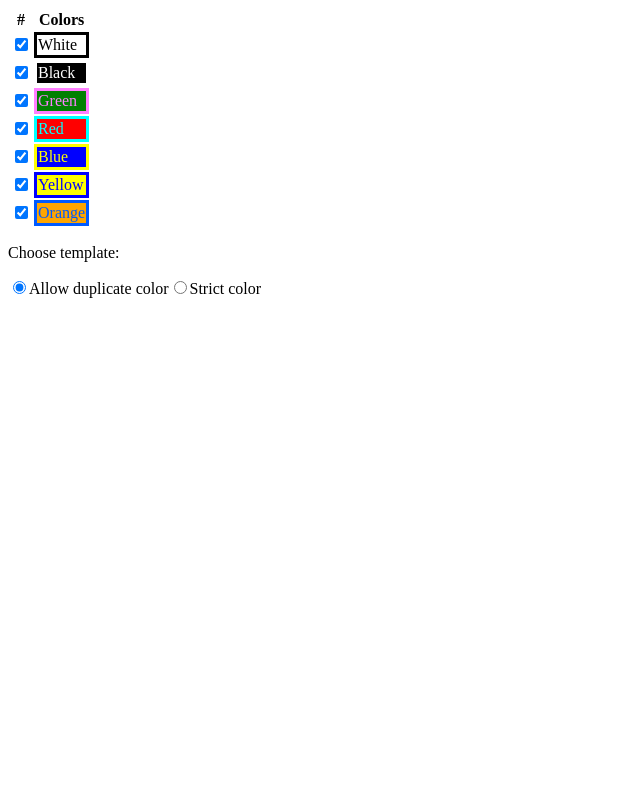
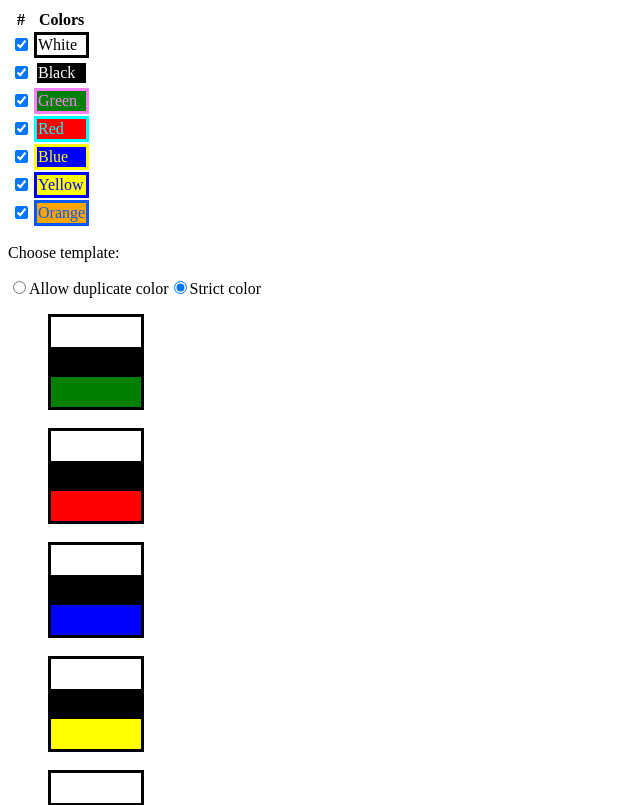
Before and after one commit to vtazin/flagsreact, a React (Create React App) app: page / in a window 1280 px wide. Shown: the top 805 px of the page, without its empty margins (0-640 px from the left). Built offline with nearby package versions, Linux system fonts and the light colour scheme.

Commit message:
Added flags

```diff
--- a/src/actions/index.ts
+++ b/src/actions/index.ts
@@ -1,5 +1,6 @@
 import { ColorItem } from "../components/ColorTable";
-import { ActionType } from "../reducers/colorItems";
+import { ActionType } from "../reducers";
+import { FlagColorType } from "../reducers/colorType";
 
 export const addColorItem = (item: ColorItem) => {
     return {
@@ -14,3 +15,9 @@ export const updateColorItem = (item: ColorItem) => {
         payload: item
     }
 }
+export const updateColorType = (flag: FlagColorType) => {
+    return {
+        type: ActionType.UPDATE_COLOR_TYPE,
+        payload: flag
+    }
+}
--- a/src/components/App.tsx
+++ b/src/components/App.tsx
@@ -1,5 +1,6 @@
 import React, { Component } from "react";
 import ColorTable from "./ColorTable";
+import FlagTable from "./FlagTable";
 import TypeSelector from "./TypeSelector";
 
 export default class App extends Component {
@@ -8,6 +9,7 @@ export default class App extends Component {
       <div>
         <ColorTable />
         <TypeSelector />
+        <FlagTable />
       </div>
     );
   }
--- /dev/null
+++ b/src/components/FlagElement.tsx
@@ -0,0 +1,36 @@
+import React, { Component } from "react";
+
+type FlagElementProps = {
+  colorList: string[];
+};
+
+class FlagElement extends Component<FlagElementProps> {
+  render() {
+    return (
+      <div>
+        <div
+          style={{
+            width: "90px",
+            border: "solid",
+          }}
+        >
+          {this.props.colorList.map((colorVal) => {
+            return (
+              <div
+                style={{
+                  height: "30px",
+                  width: "90px",
+                  backgroundColor: colorVal,
+                }}
+                key={colorVal}
+              />
+            );
+          })}
+        </div>
+        <br />
+      </div>
+    );
+  }
+}
+
+export default FlagElement;
--- /dev/null
+++ b/src/components/FlagTable.tsx
@@ -0,0 +1,58 @@
+import React, { Component } from "react";
+import { connect, ConnectedProps } from "react-redux";
+import { RootState } from "../reducers";
+import { ColorItem } from "./ColorTable";
+import FlagElement from "./FlagElement";
+
+const mapStateToProps = (state: RootState) => {
+  return {
+    ...state,
+  };
+};
+
+const connector = connect(mapStateToProps);
+
+class FlagTable extends Component<ConnectedProps<typeof connector>> {
+  getSelectedColors = () => {
+    return this.props.colorItems.filter((colorItem) => {
+      return colorItem.checked;
+    });
+  };
+
+  fillSet = () => {
+    const result: ColorItem[][] = [];
+    const colorItemList = this.getSelectedColors();
+
+    let b, c;
+    for (let i = 0; i < colorItemList.length; i++) {
+      b = i + 1;
+      for (let j = b; j < colorItemList.length; j++) {
+        c = j + 1;
+        for (let k = c; k < colorItemList.length; k++) {
+          result.push([colorItemList[i], colorItemList[j], colorItemList[k]]);
+        }
+      }
+    }
+    return result;
+  };
+
+  render() {
+    return (
+      <div>
+        <ul>
+          {this.fillSet().map((colorItems) => {
+            let key = "";
+            const colors: string[] = [];
+            colorItems.forEach((colorItem) => {
+              key += colorItem.name;
+              colors.push(colorItem.colorValue);
+            });
+            return <FlagElement key={key} colorList={colors} />;
+          })}
+        </ul>
+      </div>
+    );
+  }
+}
+
+export default connector(FlagTable);
--- a/src/components/TypeSelector.tsx
+++ b/src/components/TypeSelector.tsx
@@ -1,15 +1,17 @@
 import React, { Component, ChangeEvent } from "react";
+import { connect, ConnectedProps } from "react-redux";
+import { RootState } from "../reducers";
+import { FlagColorType } from "../reducers/colorType";
+import { updateColorType } from "../actions";
 
-enum FlagColorType {
-  DUPLICATE = "duplicate",
-  STRICT = "strict",
-}
+const mapStateToProps = (state: RootState) => {
+  return {
+    colorType: state.colorType,
+  };
+};
+const connector = connect(mapStateToProps, { updateColorType });
 
-export default class TypeSelector extends Component {
-  state = {
-    colorType: FlagColorType.DUPLICATE,
-  };
-
+class TypeSelector extends Component<ConnectedProps<typeof connector>> {
   render() {
     return (
       <div>
@@ -20,7 +22,7 @@ export default class TypeSelector extends Component {
           name="flagType"
           value={FlagColorType.DUPLICATE}
           onChange={this.onChange}
-          checked={this.state.colorType === FlagColorType.DUPLICATE}
+          checked={this.props.colorType === FlagColorType.DUPLICATE}
         />
         <label htmlFor="flagTypeDuplicate">Allow duplicate color</label>
         <input
@@ -29,7 +31,7 @@ export default class TypeSelector extends Component {
           name="flagType"
           value={FlagColorType.STRICT}
           onChange={this.onChange}
-          checked={this.state.colorType === FlagColorType.STRICT}
+          checked={this.props.colorType === FlagColorType.STRICT}
         />
         <label htmlFor="flagTypeStrict">Strict color</label>
       </div>
@@ -37,7 +39,8 @@ export default class TypeSelector extends Component {
   }
 
   onChange = (e: ChangeEvent<HTMLInputElement>) => {
-    this.setState({ colorType: e.target.value as FlagColorType });
-    console.log(this.state.colorType);
+    this.props.updateColorType(e.target.value as FlagColorType);
   };
 }
+
+export default connector(TypeSelector);
--- a/src/reducers/colorItems.ts
+++ b/src/reducers/colorItems.ts
@@ -1,11 +1,9 @@
+import { ActionType } from ".";
 import { ColorItem } from "../components/ColorTable";
 
 const INITIAL_STATE: ColorItem[] = [];
 
-export enum ActionType {
-    UPDATE_COLOR_ITEM = "UPDATE_COLOR_ITEM",
-    ADD_COLOR_ITEM = "ADD_COLOR_ITEM"
-}
+
 
 type ColorItemAction = {
     type: ActionType,
--- /dev/null
+++ b/src/reducers/colorType.ts
@@ -0,0 +1,26 @@
+import { ActionType } from ".";
+
+export enum FlagColorType {
+    DUPLICATE = "duplicate",
+    STRICT = "strict",
+}
+
+
+const INITIAL_STATE: FlagColorType = FlagColorType.STRICT;
+
+
+type ColorTypeAction = {
+    type: ActionType,
+    payload: FlagColorType
+}
+
+
+export default function (state = INITIAL_STATE, action: ColorTypeAction) {
+
+    switch (action.type) {
+        case ActionType.UPDATE_COLOR_TYPE:
+            return state = action.payload;
+        default:
+            return state;
+    }
+}
--- a/src/reducers/index.ts
+++ b/src/reducers/index.ts
@@ -1,11 +1,18 @@
 
 import { combineReducers } from 'redux';
 import colorItems from './colorItems';
+import colorType from './colorType';
+
+export enum ActionType {
+    UPDATE_COLOR_ITEM = "UPDATE_COLOR_ITEM",
+    ADD_COLOR_ITEM = "ADD_COLOR_ITEM",
+    UPDATE_COLOR_TYPE = "UPDATE_COLOR_TYPE"
+}
 
 export type RootState = ReturnType<typeof rootReducer>
 
 const rootReducer = combineReducers({
-    colorItems
+    colorItems, colorType
 })
 
 export default rootReducer;
```
